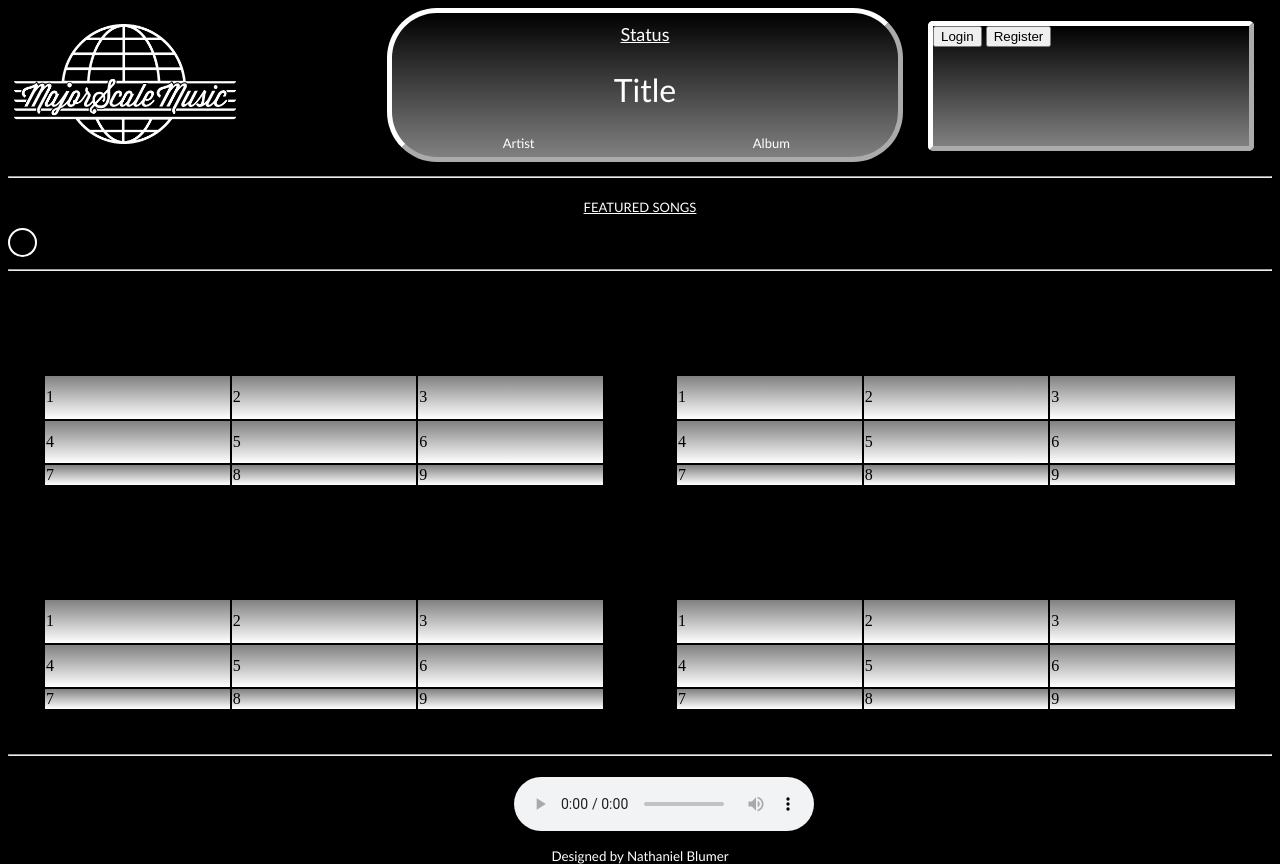
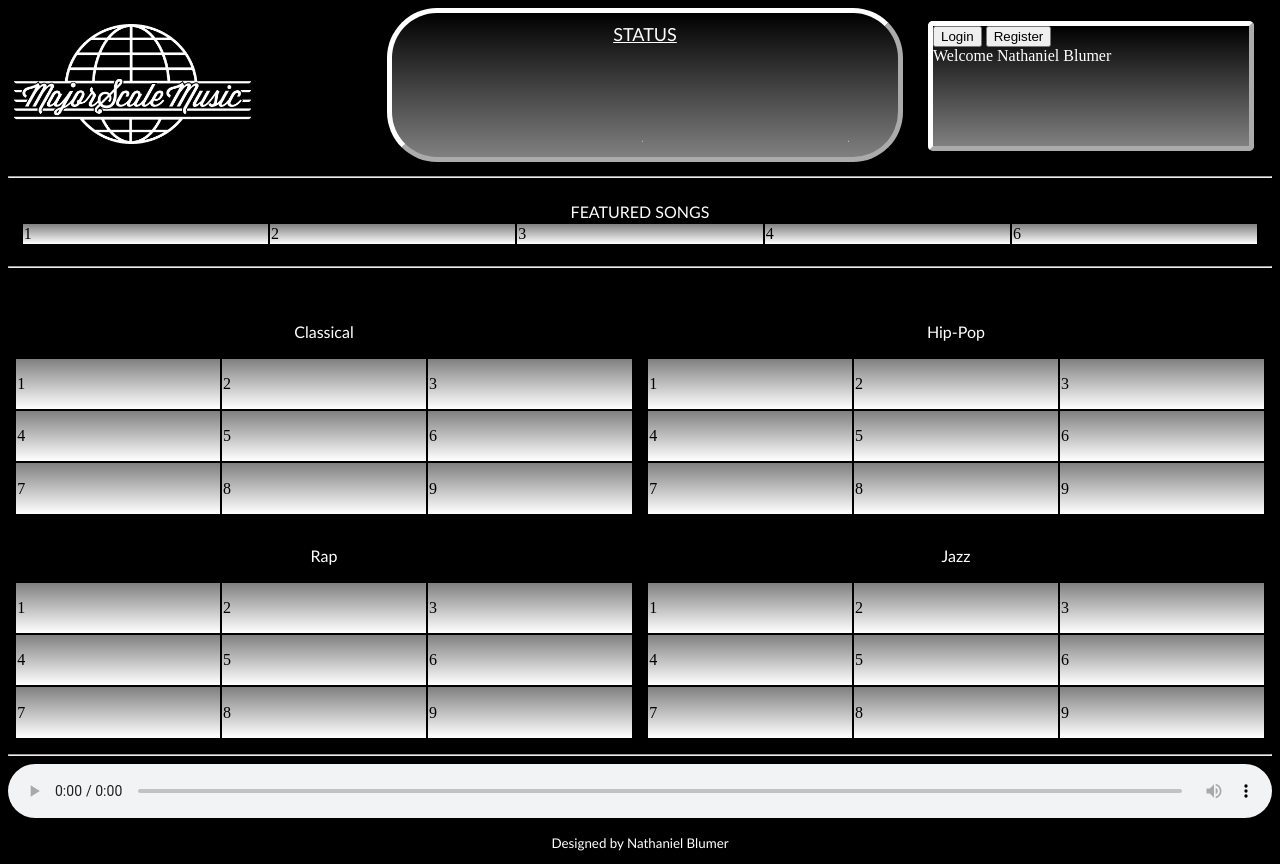
Before and after one commit to Natelegreat1/MajorScaleMusic, a PHP site: page / in a window 1280 px wide. Run offline with PHP 8.4, Linux system fonts and the light colour scheme; some libraries are stand-ins or nearby versions.

Commit message:
Tables/features looking more uniform, marquees!, Register button link
local/session data might be working

```diff
--- a/index.html
+++ b/index.html
@@ -16,19 +16,41 @@
     <header>
       <div id="logo"> <img id="img_logo" src="logo.png" /> </div>
       <div id="song_data" onclick="copyToClipboard()">
-          <div id="song_status"> Status </div>
+          <div id="song_status"> STATUS </div>
           <div id="song_info" onmouseover="" onmouseout="">
-              <div id="song_title"> Title </div>
+            <marquee behavior="scroll" scrollamount="2" onmouseover="this.stop();" onmouseout="this.start();">
+            <div id="song_title"> Title </div>
+            </marquee>
               <div id="song_details">
-                <div id="song_artist"> Artist </div>
-                <div id="song_album">  Album </div>
+                  <marquee behavior="scroll" scrollamount="2" width='40%' onmouseover="this.stop();" onmouseout="this.start();">
+                  <div id="song_artist"> Artist </div>
+                  </marquee>
+                  <marquee behavior="scroll" scrollamount="2" width='40%' onbounce='onstart()'onmouseover="this.stop();" onmouseout="this.start();">
+                  <div id="song_album"> Album </div>
+                  </marquee>
               </div>
               <div id="dialog-message" title="Download complete"></div>
           </div>
       </div>
       <div id="account">
-        <input type='submit' name='Login' value='Login' onClick=''/>
+        <input type='submit' name='Login' value='Login' onClick='login()'/>
         <input type='submit' name='Register' value='Register' onClick='timeToRegister()'/>
+        <div id='result'> hello</div>
+
+        <script>
+          if(typeof(Storage)!=="undefined")
+          {
+            if (sessionStorage.login){
+              document.getElementById("result").innerHTML="Welcome back " + sessionStorage.login;
+            }else{
+              sessionStorage.login="Nathaniel Blumer";
+              document.getElementById("result").innerHTML="Welcome " + sessionStorage.login;
+            }
+          }else{
+            document.getElementById("result").innerHTML="Sorry, your browser does not support web storage...";
+          }
+        </script>
+
         <input type="hidden" name="ch" value="login">
       </div>
     </header>
@@ -38,8 +60,10 @@
     <div id="content">
 
       <div id="featured" class="scrollable">
-        <h3> FEATURED SONGS </h3>
-        <div class="f_item"> </div>
+        <table id='featured'>
+            <tr> <th></th> <th></th><th> FEATURED SONGS </th> <th></th><th></th> </tr>
+            <tr> <td> 1 </td> <td> 2 </td> <td> 3 </td> <td> 4 </td><td> 6 </td></tr>
+          </table>
 
         <hr>
         <div id="current_week"></div>
@@ -49,7 +73,7 @@
 
         <div id="TL" class="square">
           <table>
-            <tr class="genres"> <th></th> <th> A </th> <th></th> </tr>
+            <tr class="genres"> <th></th> <th> Classical </th> <th></th> </tr>
             <tr> <td> 1 </td> <td> 2 </td> <td> 3 </td> </tr>
             <tr> <td> 4 </td> <td> 5 </td> <td> 6 </td> </tr>
             <tr> <td> 7 </td> <td> 8 </td> <td> 9 </td> </tr>
@@ -59,7 +83,7 @@
 
         <div id="TR" class="square">
           <table>
-            <tr class="genres"> <th></th> <th> B </th> <th></th></tr>
+            <tr class="genres"> <th></th> <th> Hip-Pop </th> <th></th></tr>
             <tr> <td> 1 </td> <td> 2 </td> <td> 3 </td> </tr>
             <tr> <td> 4 </td> <td> 5 </td> <td> 6 </td> </tr>
             <tr> <td> 7 </td> <td> 8 </td> <td> 9 </td> </tr>
@@ -68,7 +92,7 @@
 
         <div id="BL" class="square">
           <table>
-            <tr class="genres"> <th></th> <th> C </th> <th></th></tr>
+            <tr class="genres"> <th></th> <th> Rap </th> <th></th></tr>
             <tr> <td> 1 </td> <td> 2 </td> <td> 3 </td> </tr>
             <tr> <td> 4 </td> <td> 5 </td> <td> 6 </td> </tr>
             <tr> <td> 7 </td> <td> 8 </td> <td> 9 </td> </tr>
@@ -77,7 +101,7 @@
 
         <div id="BR" class="square">
             <table>
-            <tr class="genres"> <th></th> <th> D </th> <th></th></tr>
+            <tr class="genres"> <th></th> <th> Jazz </th> <th></th></tr>
               <tr> <td> 1 </td> <td> 2 </td> <td> 3 </td> </tr>
               <tr> <td> 4 </td> <td> 5 </td> <td> 6 </td> </tr>
               <tr> <td> 7 </td> <td> 8 </td> <td> 9 </td> </tr>
--- a/register.html
+++ b/register.html
@@ -56,6 +56,7 @@
 			      	Email* 		<br><input type="email" id="email" value='N@a.b'><br>
 			      	Confirm Email* <br><input type="email" id="confirm_email" value="N@a.b"><br>
 			    </div>
+
 			    <div id='optional'>
 					<!-- Country <div id="countries"></div>
 					<script type="text/javascript" src="countries_dropdown.js"></script>
@@ -66,7 +67,6 @@
 					Date of Birth<br><input type="text" id="datepicker"><br><br>
 					Gender		<br><input type="radio" id='gender' name="sex" value="male" checked="checked">Male
 									<input type="radio" id='gender' name="sex" value="female">Female
-
 				</div>
 			</div>
 
@@ -79,7 +79,6 @@
 		            <tr> <td> 4 </td> <td> 5 </td> <td> 6 </td> </tr>
 		            <tr> <td> 7 </td> <td> 8 </td> <td> 9 </td> </tr>
 		          </table>
-
 		        </div>
 			</div>
 
--- a/style.css
+++ b/style.css
@@ -23,13 +23,11 @@ footer {
 }
 
 #featured {
-	width: 100%;
 	height: 20%;
 }
 
 #squares {
 	height: 80%;
-	width: 100%;
 }
 
 .square{
@@ -39,7 +37,6 @@ footer {
 }
 
 .scrollable {
-	height: 100%;
 	overflow-y: auto;
 	overflow-x: auto;
 }
@@ -49,11 +46,14 @@ div#logo{
 	height: 100%;
 	float: left;
 }
+#logo:hover{
+
+}
 
 #img_logo{
 	margin-left: 2%;
 	margin-top: 5%;
-	width:70%;
+	width:75%;
 	height:75%;
 }
 
@@ -77,7 +77,7 @@ div#song_data{
 
 #song_status{
 	margin-top: 2%;
-	margin-bottom: 5%;
+	margin-bottom: 1%;
 	color:white;
 
 	font-size: large;
@@ -92,16 +92,16 @@ div#song_data{
 	color:white;
 
 	margin-top: 2%;
-	margin-bottom: 5%;
+	margin-bottom: 1%;
 
 	font-family: "Gill Sans", "Gill Sans MT", "Myriad Pro", "DejaVu Sans Condensed", Helvetica, Arial, sans-serif;
 	font-weight:lighter;
-	font-size: xx-large;
+	font-size: 300%;
 	text-align: center;
 }
 
 #song_title:hover{
-	font-size:xx-large;
+	font-size:350%;
 }
 
 #song_details{
@@ -111,7 +111,6 @@ div#song_data{
 
 	font-family: "Gill Sans", "Gill Sans MT", "Myriad Pro", "DejaVu Sans Condensed", Helvetica, Arial, sans-serif;
 	font-weight:lighter;
-	font-size:small;
 
 	text-align: center;
 }
@@ -148,28 +147,28 @@ div#account{
 }
 
 h1 {
-	text-align: center;
 	font-family: "Gill Sans", "Gill Sans MT", "Myriad Pro", "DejaVu Sans Condensed", Helvetica, Arial, sans-serif;
 	font-size: xx-large;
 	font-weight: bold;
+	text-align: center;
 	color: white;
 }
 
 h2 {
-	text-align: center;
 	font-family: "Gill Sans", "Gill Sans MT", "Myriad Pro", "DejaVu Sans Condensed", Helvetica, Arial, sans-serif;
 	font-size: larger;
 	font-weight: bold;
 	text-decoration: underline;
+	text-align: center;
 	color: white;
 }
 
 h3 {
-	text-align: center;
 	font-family: "Gill Sans", "Gill Sans MT", "Myriad Pro", "DejaVu Sans Condensed", Helvetica, Arial, sans-serif;
 	font-size: small;
 	font-weight: lighter;
 	text-decoration: underline;
+	text-align: center;
 	color: white;
 }
 
@@ -180,22 +179,29 @@ p {
 }
 
 table {
+	height: 100%;
 	width: 100%;
-	height: 100%;
-	padding: 35px;
+	padding: 1%;
+	table-layout: fixed;
 }
 
 tr {
-	height: 30%;
+	height: 25%;
 }
 
-tr.genre{
-	height: 10%;
+th{
 	width:100%;
+	color: white;
+
+	font-family: "Gill Sans", "Gill Sans MT", "Myriad Pro", "DejaVu Sans Condensed", Helvetica, Arial, sans-serif;
+	font-weight:lighter;
+	font-size: medium;
+
+	text-align: center;
 }
 
 td {
-	height: 33%;
+	height: 25%;
 	width: 33%;
 
 	background: -webkit-linear-gradient(grey, white);
@@ -212,8 +218,8 @@ td:hover{
 }
 
 td:active {
-    width: 70px;
-    height: 74px;
+   height: 40%;
+   width: 30%;
 }
 
 #footer{
@@ -226,14 +232,13 @@ td:active {
 
 .f_item {
 	display: inline-block;
-	margin-left: 0px;
 	height: 25px;
+	border: solid white 2px;
 	border-radius: 50%;
 	width: 25px;
-	border: solid white 2px;
-  }
+}
 
- audio{
- 	margin-top:1%;
- 	margin-left:40%;
- }
+audio{
+ 	width: 100%;
+ 	margin: 0 auto;
+}
```
